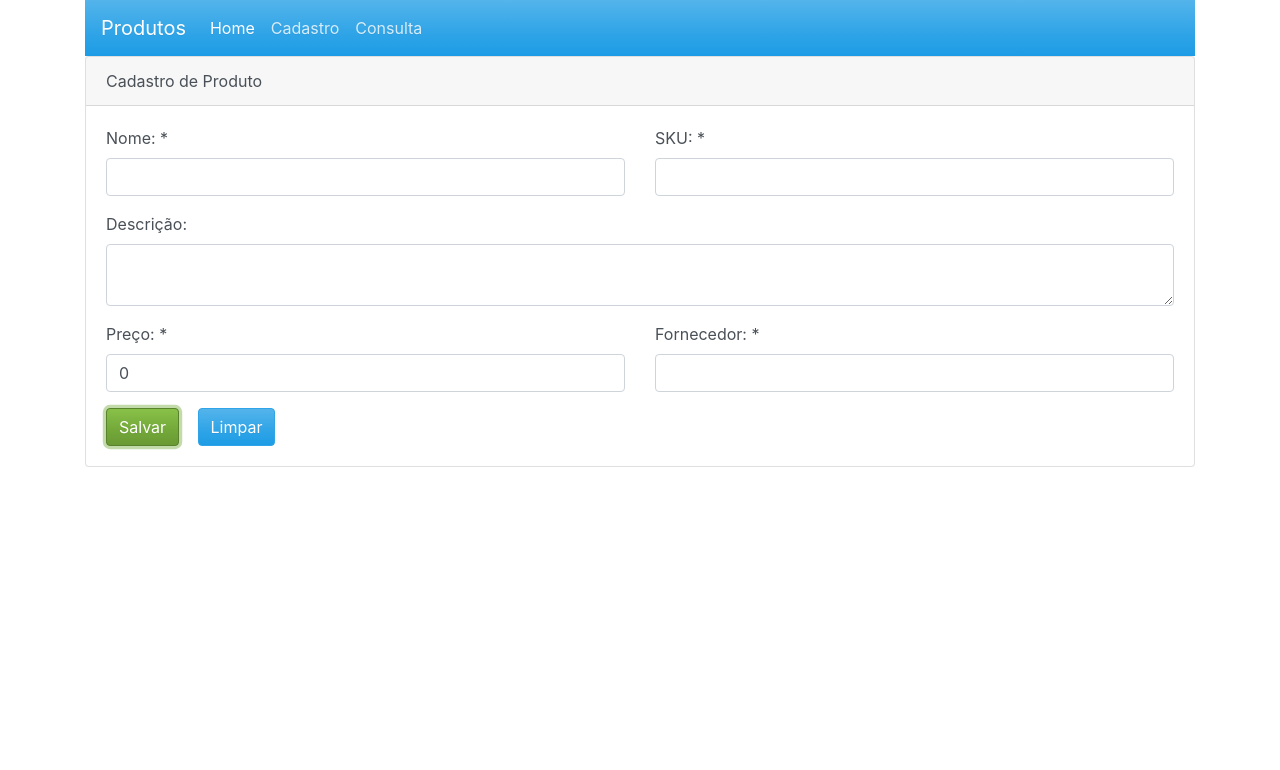
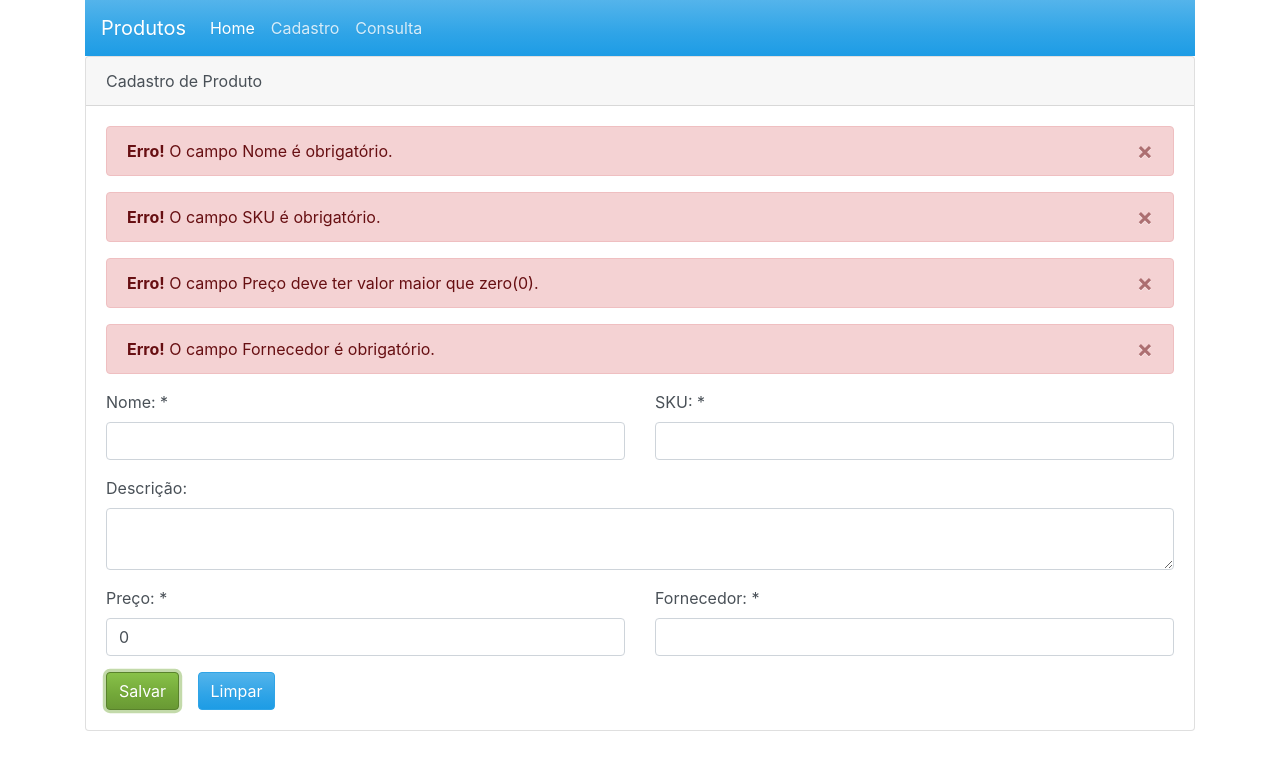
Before and after one commit to TulioliAles/ControleProdutosWeb, a React (Create React App) app: page /#/cadastro-produtos in a window 1280 px wide. Both pictures are taken after a click on the button "Salvar". Shown: the top 770 px of the page. Built offline with nearby package versions, Linux system fonts and the light colour scheme.

Commit message:
Commit 6 - Implementadas as validações dos campos obrigatórios - Sucesso/Erro

```diff
--- a/src/app/produtoService.js
+++ b/src/app/produtoService.js
@@ -1,9 +1,40 @@
 
 const PRODUTOS = '_PRODUTOS'
 
+export function ErroValidacao(errors){
+    this.errors = errors
+}
+
 export default class ProdutoService {
 
+    validar = (produto) => {
+        const errors = []
+
+        if(!produto.nome){
+            errors.push('O campo Nome é obrigatório.')
+        }
+
+        if(!produto.sku){
+            errors.push('O campo SKU é obrigatório.')
+        }
+
+        if(!produto.preco || produto.preco <= 0){
+            errors.push('O campo Preço deve ter valor maior que zero(0).')
+        }
+
+        if(!produto.fornecedor){
+            errors.push('O campo Fornecedor é obrigatório.')
+        }
+
+        if(errors.length > 0){
+            throw new ErroValidacao(errors)
+        }
+    }
+
     salvar = (produto) => {
+
+        this.validar(produto)
+
         let produtos = localStorage.getItem(PRODUTOS)
 
         if(!produtos){
--- a/src/views/produtos/cadastro.js
+++ b/src/views/produtos/cadastro.js
@@ -7,7 +7,9 @@ const estadoInicial = {
         sku: '',
         descricao: '',
         preco: 0,
-        fornecedor: ''
+        fornecedor: '',
+        sucesso: false,
+        errors: []
 }
 
 export default class CadastroProduto extends React.Component {
@@ -33,9 +35,14 @@ export default class CadastroProduto extends React.Component {
             preco: this.state.preco,
             fornecedor: this.state.fornecedor
         }
-        this.service.salvar(produto)
-        this.limpaCampos()
-        console.log('Salvo com sucesso')
+        try{
+            this.service.salvar(produto)
+            this.limpaCampos()
+            this.setState({ sucesso: true })
+        }catch(erro){
+            const errors = erro.errors
+            this.setState({ errors : errors })
+        }
     }
 
     limpaCampos = () => {
@@ -49,6 +56,24 @@ export default class CadastroProduto extends React.Component {
                     Cadastro de Produto
                 </div>
                 <div className="card-body">
+                    {
+                        this.state.sucesso &&
+                        <div class="alert alert-dismissible alert-success">
+                            <button type="button" class="close" data-dismiss="alert">&times;</button>
+                            <strong>Ótimo!</strong> Produto cadastrado com sucesso.
+                        </div>
+                    }
+                    {
+                        this.state.errors.length > 0 &&
+                            this.state.errors.map(msg => {
+                                return(
+                                    <div class="alert alert-dismissible alert-danger">
+                                        <button type="button" class="close" data-dismiss="alert">&times;</button>
+                                        <strong>Erro!</strong> {msg}
+                                    </div>
+                                )
+                            })
+                    }
                     <div className="row">
                         <div className="col-md-6">
                             <div className="form-group">
```
